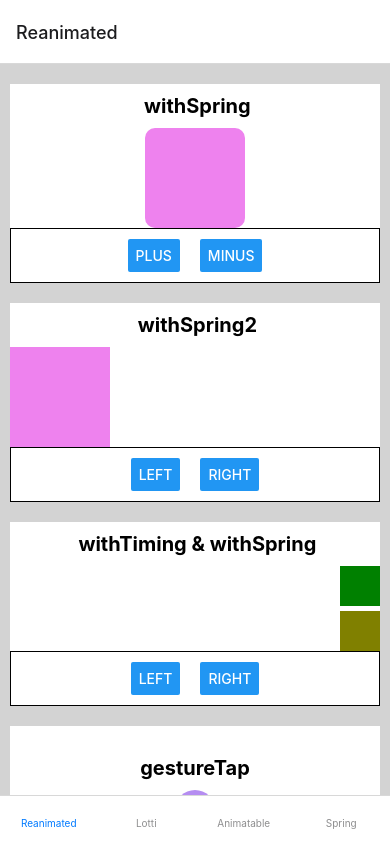
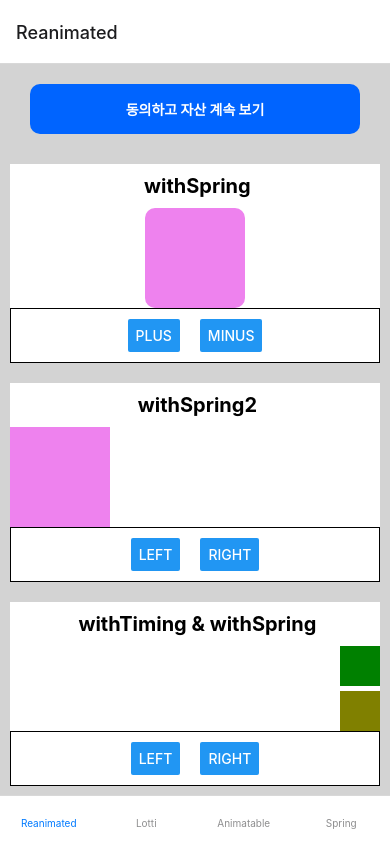
Before and after one commit to parksangryong/animationTest, a React Native app: screen /Reanimated in a window 390 px wide. Built offline with nearby package versions, Linux system fonts and the light colour scheme; what @react-spring/native would draw is missing.

Commit message:
tossButton components 제작

```diff
--- /dev/null
+++ b/src/components/TossButton.tsx
@@ -0,0 +1,94 @@
+import React from "react";
+import { TouchableWithoutFeedback, StyleSheet } from "react-native";
+import Animated, {
+  ReduceMotion,
+  useAnimatedStyle,
+  useSharedValue,
+  withTiming,
+} from "react-native-reanimated";
+
+const TossButton = ({
+  onPress,
+  title,
+}: {
+  onPress: () => void;
+  title: string;
+}) => {
+  const scale = useSharedValue(1);
+  const backgroundColor = useSharedValue("#0064FF");
+  const textColor = useSharedValue("#FFFFFF");
+
+  const animatedStyle = useAnimatedStyle(() => {
+    return {
+      transform: [{ scale: scale.value }],
+      backgroundColor: backgroundColor.value,
+    };
+  });
+
+  const animatedTextStyle = useAnimatedStyle(() => {
+    return {
+      color: textColor.value,
+    };
+  });
+
+  const handlePressIn = () => {
+    scale.value = withTiming(0.97, {
+      duration: 200,
+      reduceMotion: ReduceMotion.Never,
+    });
+    backgroundColor.value = withTiming("#0064DF", {
+      duration: 200,
+      reduceMotion: ReduceMotion.Never,
+    });
+    textColor.value = withTiming("#DDDDDD", {
+      duration: 200,
+      reduceMotion: ReduceMotion.Never,
+    });
+  };
+
+  const handlePressOut = () => {
+    scale.value = withTiming(1, {
+      duration: 200,
+      reduceMotion: ReduceMotion.Never,
+    });
+    backgroundColor.value = withTiming("#0064FF", {
+      duration: 200,
+      reduceMotion: ReduceMotion.Never,
+    });
+    textColor.value = withTiming("#FFFFFF", {
+      duration: 200,
+      reduceMotion: ReduceMotion.Never,
+    });
+  };
+
+  return (
+    <TouchableWithoutFeedback
+      onPress={onPress} // 클릭 시 onPress 함수 호출
+      onPressIn={handlePressIn} // 눌릴 때 애니메이션
+      onPressOut={handlePressOut} // 떼면 원래대로
+    >
+      <Animated.View style={[styles.button, animatedStyle]}>
+        <Animated.Text style={[styles.buttonText, animatedTextStyle]}>
+          {title}
+        </Animated.Text>
+      </Animated.View>
+    </TouchableWithoutFeedback>
+  );
+};
+
+const styles = StyleSheet.create({
+  button: {
+    width: "100%",
+    height: 50,
+    borderRadius: 10,
+    padding: 10,
+    justifyContent: "center",
+    alignItems: "center",
+  },
+  buttonText: {
+    fontSize: 14,
+    fontWeight: "bold",
+  },
+});
+
+export default TossButton;
--- a/src/screens/ReanimatedTest.tsx
+++ b/src/screens/ReanimatedTest.tsx
@@ -15,6 +15,7 @@
   ReduceMotion,
   useAnimatedStyle,
 } from "react-native-reanimated";
+import TossButton from "../components/TossButton";
 
 const ReanimatedTest = () => {
   // reanimated 애니메이션 설정 : 복잡한 애니메이션 적용시 사용
@@ -146,6 +147,18 @@
 
   return (
     <ScrollView style={styles.container}>
+      <View
+        style={{
+          flex: 1,
+          justifyContent: "center",
+          alignItems: "center",
+          marginBottom: 30,
+          paddingHorizontal: 20,
+        }}
+      >
+        <TossButton onPress={() => {}} title="동의하고 자산 계속 보기" />
+      </View>
+
       {/* 크기 변화 */}
       <View style={styles.firstView}>
         <Text style={styles.text}> withSpring</Text>
--- a/src/screens/SpringTest.tsx
+++ b/src/screens/SpringTest.tsx
@@ -36,6 +36,7 @@
   return (
     <ScrollView>
       {/* useSpring 애니메이션 */}
+      <Text style={styles.text}>useSpring</Text>
       <AnimatedView
         style={[
           {
@@ -46,6 +47,7 @@
         ]}
       />
       {/* useTrail 애니메이션 */}
+      <Text style={styles.text}>useTrail</Text>
       {items.map((item, index) => (
         <AnimatedView
           key={index}
@@ -61,6 +63,8 @@
         </AnimatedView>
       ))}
       {/* useTransition 애니메이션 */}
+      <Text style={styles.text}>useTransition</Text>
+      <Button onPress={() => setShow(!show)} title="Toggle" />
       {transitionProps((style, item) =>
         item ? (
           <animated.View
@@ -74,7 +78,6 @@
           />
         ) : null
       )}
-      <Button onPress={() => setShow(!show)} title="Toggle" />
     </ScrollView>
   );
 };
@@ -105,6 +108,11 @@
     height: 100,
     backgroundColor: "blue",
   },
+  text: {
+    fontSize: 20,
+    fontWeight: "bold",
+    marginVertical: 10,
+  },
 });
 
 export default SpringTest;
```
